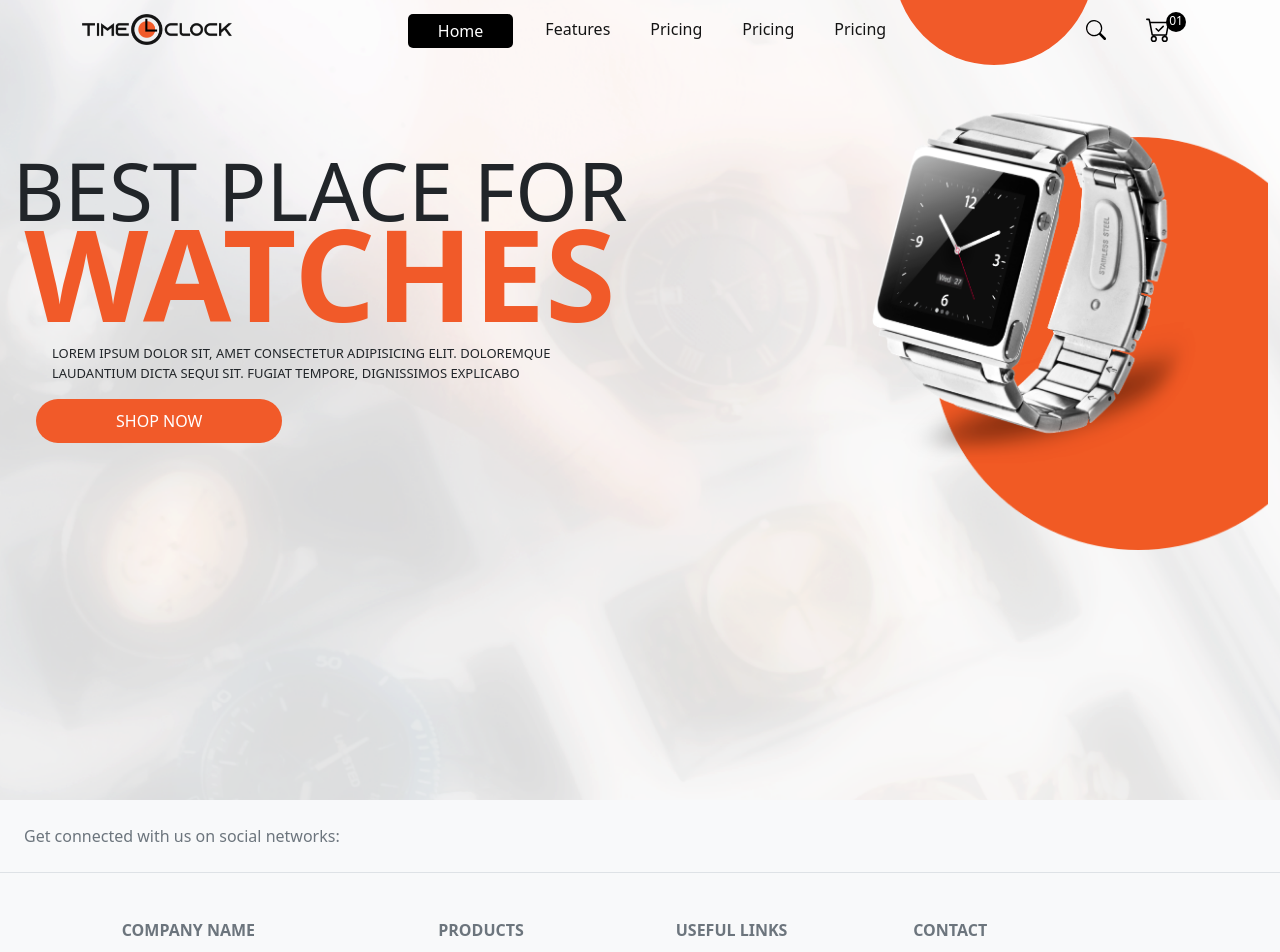
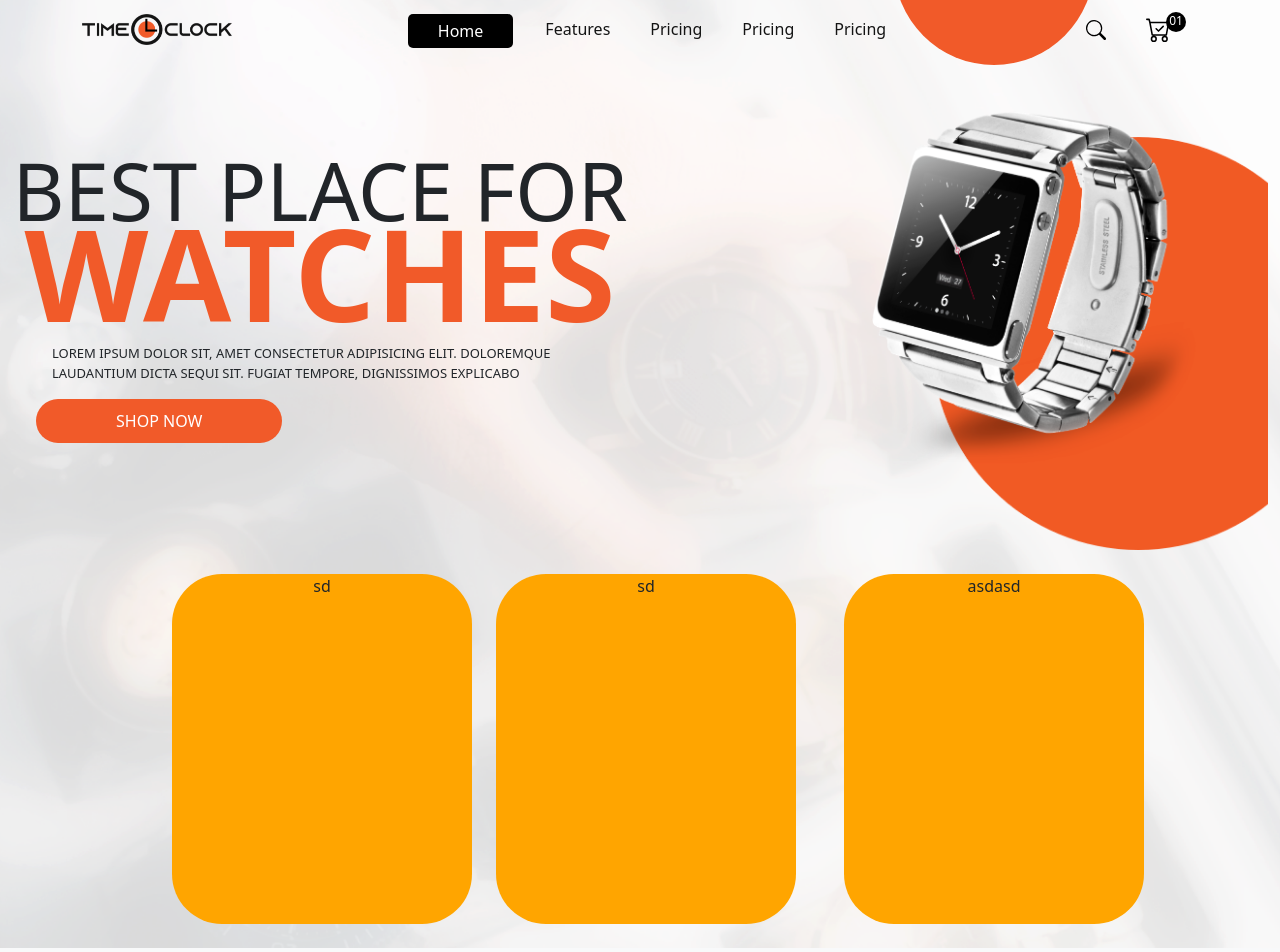
Before and after one commit to wabbi-khan/time-clock, a React (Create React App) app: page / in a window 1280 px wide. Shown: the top 952 px of the page. Built offline with nearby package versions, Linux system fonts and the light colour scheme.

Commit message:
structure

```diff
--- a/src/App.css
+++ b/src/App.css
@@ -1,7 +1,3 @@
-body {
-    overflow-x: hidden;
-}
-
 .bg {
     overflow-x: hidden;
     background-image: url("./img/bg.png");
@@ -9,5 +5,5 @@ body {
     background-repeat: no-repeat;
     background-size: 100rem;
     width: 100%;
-    height: 100vh;
+    height: 100%;
 }
--- /dev/null
+++ b/src/Style/_Products.scss
@@ -0,0 +1,32 @@
+.mainRow {
+    display: flex;
+    justify-content: center;
+    align-items: center;
+}
+
+.mainDiv {
+    display: flex;
+    justify-content: space-evenly;
+    align-items: center;
+    text-align: center;
+    overflow-x: auto;
+    width: 60%;
+    &::-webkit-scrollbar {
+        display: none;
+    }
+    .contentDiv {
+        background-color: orange;
+        width: 300px;
+        height: 350px;
+        border-radius: 50px;
+        // margin: 10px;
+    }
+}
+
+.contentDiv {
+    background-color: orange;
+    width: 300px;
+    height: 350px;
+    border-radius: 50px;
+    // margin: 10px;
+}
--- a/src/Style/style.css
+++ b/src/Style/style.css
@@ -111,4 +111,34 @@ nav .nav-icons .items .totalProducts {
   .hero .hero-left p {
     font-size: 13px;
   }
+}
+.mainRow {
+  display: flex;
+  justify-content: center;
+  align-items: center;
+}
+
+.mainDiv {
+  display: flex;
+  justify-content: space-evenly;
+  align-items: center;
+  text-align: center;
+  overflow-x: auto;
+  width: 60%;
+}
+.mainDiv::-webkit-scrollbar {
+  display: none;
+}
+.mainDiv .contentDiv {
+  background-color: orange;
+  width: 300px;
+  height: 350px;
+  border-radius: 50px;
+}
+
+.contentDiv {
+  background-color: orange;
+  width: 300px;
+  height: 350px;
+  border-radius: 50px;
 }/*# sourceMappingURL=style.css.map */
--- a/src/Style/style.scss
+++ b/src/Style/style.scss
@@ -9,4 +9,5 @@
 
 @import "./variables";
 @import "./NavBar";
-@import "./Home";
+@import "./Hero";
+@import "./Products";
--- /dev/null
+++ b/src/components/Hero/Hero.jsx
@@ -0,0 +1,32 @@
+import React from "react";
+import HeroImg from "../../img/asd.png";
+
+const Hero = () => {
+  return (
+    <div className='container-fluid mt-4 hero'>
+      <div className='row'>
+        <div className='col-md-6  mt-4 hero-left'>
+          <div className='hero-left-content text-center'>
+            <h1>Best Place For</h1>
+            <span>watches</span>
+          </div>
+          <div>
+            <p className=''>
+              Lorem ipsum dolor sit, amet consectetur adipisicing elit.
+              Doloremque laudantium dicta sequi sit. Fugiat tempore, dignissimos
+              explicabo
+            </p>
+            <div className='hero-btn ms-4'>Shop Now</div>
+          </div>
+        </div>
+        <div className='col-md-6 text-end mt-4 hero-right'>
+          {/* <img src={HeroImg} alt='HeroImg' className='mt-4 ' /> */}
+          {/* <div className='hero-circle'></div> */}
+          <img src={HeroImg} alt='hero img' />
+        </div>
+      </div>
+    </div>
+  );
+};
+
+export default Hero;
--- /dev/null
+++ b/src/components/Products/Products.jsx
@@ -0,0 +1,28 @@
+import React from "react";
+import "../../Style/style.css";
+const Products = () => {
+  return (
+    <div className='container mt-4'>
+      <div className='row text-center mainRow'>
+        <div className='col-md-6 mainDiv mb-4'>
+          <div className=' d-flex'>
+            <div className='contentDiv  ms-4'>sd</div>
+            <div className='contentDiv  ms-4'>sd</div>
+            <div className='contentDiv  ms-4'>sd</div>
+            <div className='contentDiv  ms-4'>sd</div>
+            <div className='contentDiv  ms-4'>sd</div>
+            <div className='contentDiv  ms-4'>sd</div>
+            <div className='contentDiv  ms-4'>sd</div>
+            <div className='contentDiv  ms-4'>sd</div>
+            <div className='contentDiv  ms-4'>sd</div>
+            <div className='contentDiv  ms-4'>sd</div>
+            <div className='contentDiv  ms-4'>sd</div>
+          </div>
+        </div>
+        <div className='col-md-4 contentDiv ms-4 mb-4'>asdasd</div>
+      </div>
+    </div>
+  );
+};
+
+export default Products;
--- a/src/pages/Home.jsx
+++ b/src/pages/Home.jsx
@@ -1,29 +1,11 @@
 import React from "react";
-import HeroImg from "../img/asd.png";
+import Hero from "../components/Hero/Hero";
+import Products from "../components/Products/Products";
 const Home = () => {
   return (
-    <div className='container-fluid mt-4 hero'>
-      <div className='row'>
-        <div className='col-md-6  mt-4 hero-left'>
-          <div className='hero-left-content text-center'>
-            <h1>Best Place For</h1>
-            <span>watches</span>
-          </div>
-          <div>
-            <p className=''>
-              Lorem ipsum dolor sit, amet consectetur adipisicing elit.
-              Doloremque laudantium dicta sequi sit. Fugiat tempore, dignissimos
-              explicabo
-            </p>
-            <div className='hero-btn ms-4'>Shop Now</div>
-          </div>
-        </div>
-        <div className='col-md-6 text-end mt-4 hero-right'>
-          {/* <img src={HeroImg} alt='HeroImg' className='mt-4 ' /> */}
-          {/* <div className='hero-circle'></div> */}
-          <img src={HeroImg} alt='hero img' />
-        </div>
-      </div>
+    <div>
+      <Hero />
+      <Products />
     </div>
   );
 };
```
Also changed, not shown: src/Style/_Hero.scss (renamed from src/Style/_Home.scss), 1 other file (tests, documents, lock files or other folders).
